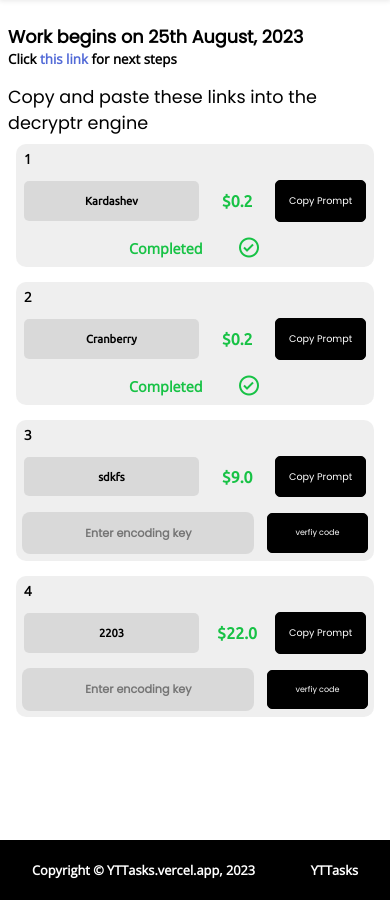
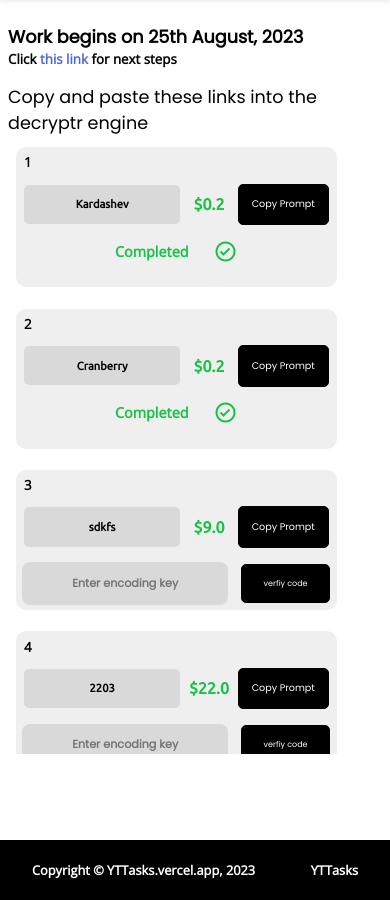
Before and after one commit to sdabbey/YTTask, a Django app: page /dashboard/ in a window 390 px wide. Shown: the part 60-960 px from the top of the page. Run offline with Django 4.2, Linux system fonts and the light colour scheme; a user stored in the database is signed in; data comes from the database, SQL or seed files in the repository; both versions use the stored data as it was after the commit.

Commit message:
updated part

```diff
--- a/dashboard/static/dashboard/dashboard.css
+++ b/dashboard/static/dashboard/dashboard.css
@@ -4,12 +4,15 @@
   box-sizing: border-box;
   display: flex;
   justify-content: space-between;
+
 }
 .main .main-content {
   width: 80%;
+  height: 100%;
   padding: 2rem;
   gap: 15px;
-  position: relative;
+  box-sizing: border-box;
+
 }
 .main .main-content span {
   font-weight: normal;
@@ -202,6 +205,8 @@
     box-sizing: border-box;
     padding: 0.5rem;
     gap: 15px;
+    height: 100%;
+
   }
   .main .main-content span {
     font-weight: normal;
@@ -214,20 +219,21 @@
     overflow-x: hidden;
     display: flex;
     align-items: flex-start;
-    height: 90%;
-    width: 100%;
+    height: 75%;
 
+    overflow-y: scroll;
   }
   .main .main-content .card-container .card {
     width: 100%;
     border-radius: 10px;
     display: flex;
-    min-height: 100px;
+    min-height: 140px;
     height:fit-content;
     background-color: rgba(211, 211, 211, 0.3647058824);
     box-sizing: border-box;
     position: relative;
     transition: all 4s ease;
+    margin: .2rem 0;
 
   }
   .main .main-content .card-container .card .card-num{
```
Also changed, not shown: db.sqlite3.
